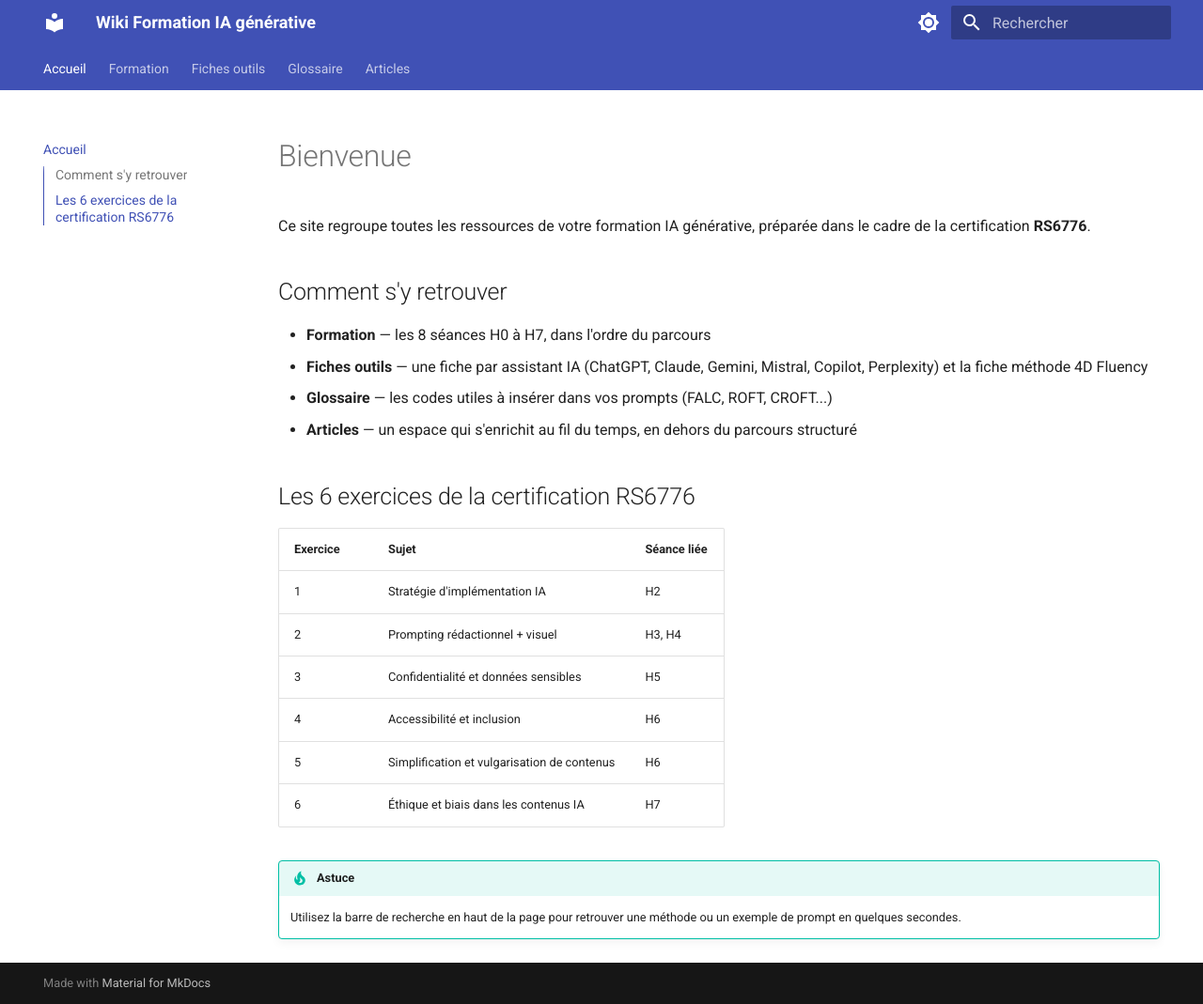
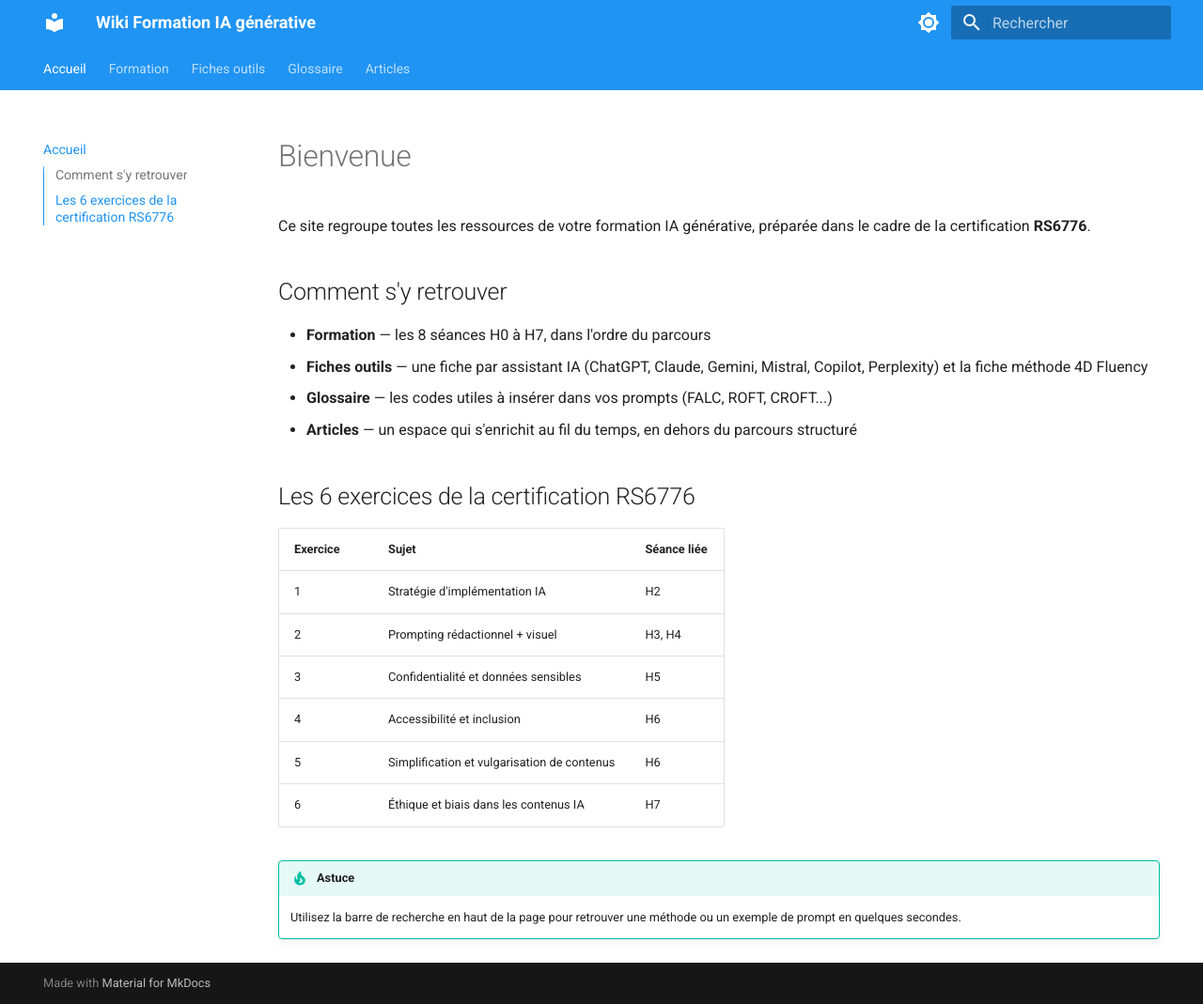
Before and after one commit to pierre-l-hue/wiki-formation-ia, an MkDocs documentation site: the page built from docs/index.md, in a window 1280 px wide and 1069 px high. Shown: the whole window at 94% size. Built offline with MkDocs 1.6.1 and Material for MkDocs 9.7.7, drawn with Linux system fonts in a browser that asks for light colours.

Commit message:
Change primary color to blue and accent to orange
Updated primary and accent colors in mkdocs configuration.

```diff
--- a/mkdocs.yml
+++ b/mkdocs.yml
@@ -7,14 +7,14 @@
   language: fr
   palette:
     - scheme: default
-      primary: indigo
-      accent: indigo
+      primary: blue
+      accent: orange
       toggle:
         icon: material/brightness-7
         name: Passer en mode sombre
     - scheme: slate
-      primary: indigo
-      accent: indigo
+      primary: blue
+      accent: orange
       toggle:
         icon: material/brightness-4
         name: Passer en mode clair
```
